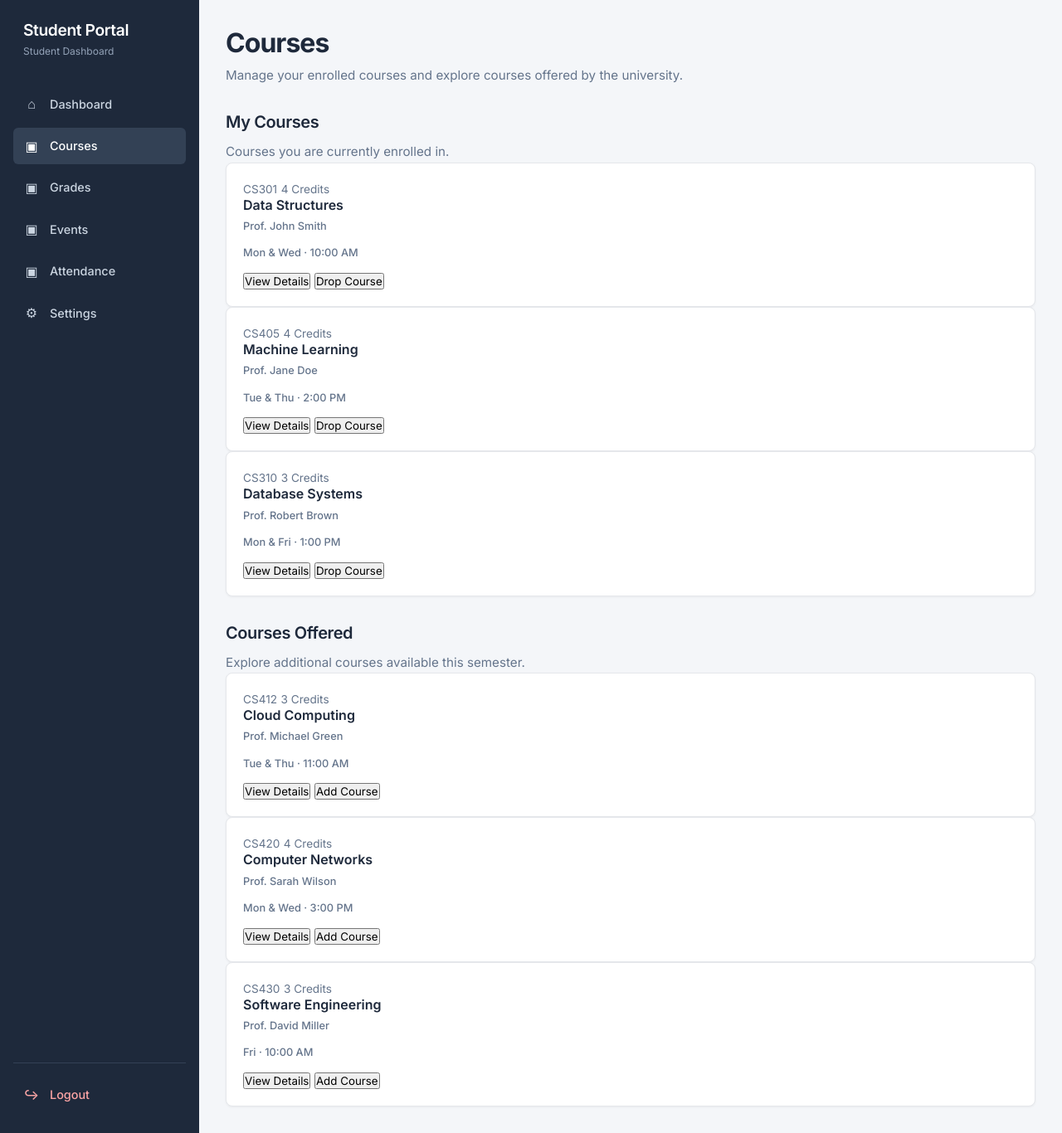
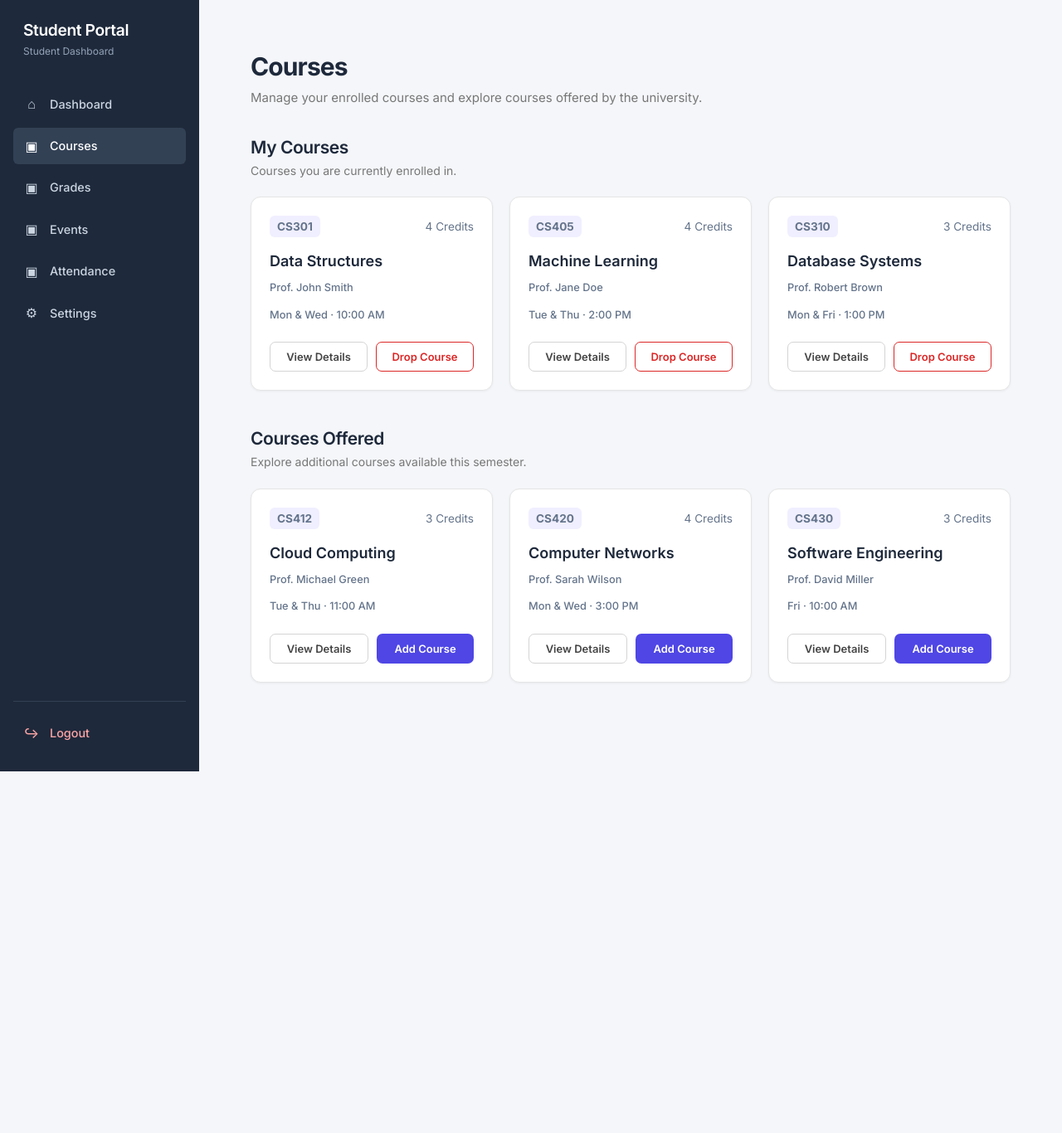
Before and after one commit to don-curleone/student-portal, a Flask app: page /courses in a window 1280 px wide. Shown: the whole page at 83% size. After the commit the page ends 930 px from the top, so only its background shows below. Run offline with Flask 3, Linux system fonts and the light colour scheme.

Commit message:
added css to courses

```diff
--- /dev/null
+++ b/static/courses.css
@@ -0,0 +1,219 @@
+/* =========================
+   COURSES PAGE
+   ========================= */
+
+.courses-page {
+    padding: 30px;
+    max-width: 1200px;
+    margin: 0 auto;
+}
+
+
+/* =========================
+   PAGE HEADER
+   ========================= */
+
+.page-header {
+    margin-bottom: 35px;
+}
+
+.page-header h1 {
+    margin: 0 0 8px;
+    font-size: 30px;
+}
+
+.page-header p {
+    margin: 0;
+    color: #777;
+    font-size: 15px;
+}
+
+
+/* =========================
+   COURSE SECTION
+   ========================= */
+
+.course-section {
+    margin-bottom: 45px;
+}
+
+.section-header {
+    margin-bottom: 20px;
+}
+
+.section-header h2 {
+    margin: 0 0 5px;
+    font-size: 21px;
+}
+
+.section-header p {
+    margin: 0;
+    color: #777;
+    font-size: 14px;
+}
+
+
+/* =========================
+   COURSE GRID
+   ========================= */
+
+.course-grid {
+    display: grid;
+    grid-template-columns: repeat(3, 1fr);
+    gap: 20px;
+}
+
+
+/* =========================
+   COURSE CARD
+   ========================= */
+
+.course-card {
+    background: #ffffff;
+    border: 1px solid #e5e5e5;
+    border-radius: 12px;
+    padding: 22px;
+    transition: transform 0.2s ease, box-shadow 0.2s ease;
+}
+
+.course-card:hover {
+    transform: translateY(-3px);
+    box-shadow: 0 8px 20px rgba(0, 0, 0, 0.08);
+}
+
+
+/* =========================
+   COURSE CARD HEADER
+   ========================= */
+
+.course-card-header {
+    display: flex;
+    justify-content: space-between;
+    align-items: center;
+    margin-bottom: 18px;
+}
+
+.course-code {
+    font-size: 13px;
+    font-weight: 700;
+    color: #4f46e5;
+    background: #f0efff;
+    padding: 5px 9px;
+    border-radius: 6px;
+}
+
+.course-credits {
+    font-size: 12px;
+    color: #777;
+}
+
+
+/* =========================
+   COURSE INFORMATION
+   ========================= */
+
+.course-card h3 {
+    margin: 0 0 12px;
+    font-size: 18px;
+}
+
+.professor {
+    margin: 0 0 7px;
+    font-size: 14px;
+    color: #444;
+}
+
+.schedule {
+    margin: 0;
+    font-size: 13px;
+    color: #888;
+}
+
+
+/* =========================
+   COURSE ACTIONS
+   ========================= */
+
+.course-actions {
+    display: flex;
+    gap: 10px;
+    margin-top: 22px;
+}
+
+.course-actions button {
+    flex: 1;
+    padding: 9px 12px;
+    border-radius: 7px;
+    font-size: 13px;
+    font-weight: 600;
+    cursor: pointer;
+    transition: 0.2s ease;
+}
+
+
+/* Add button */
+
+.add-button {
+    border: none;
+    background: #4f46e5;
+    color: white;
+}
+
+.add-button:hover {
+    background: #4338ca;
+}
+
+
+/* Drop button */
+
+.drop-button {
+    border: 1px solid #dc2626;
+    background: white;
+    color: #dc2626;
+}
+
+.drop-button:hover {
+    background: #dc2626;
+    color: white;
+}
+
+
+/* =========================
+   DETAILS BUTTON
+   ========================= */
+
+.details-button {
+    border: 1px solid #d4d4d4;
+    background: white;
+    color: #444;
+}
+
+.details-button:hover {
+    background: #f5f5f5;
+}
+
+
+/* =========================
+   RESPONSIVE
+   ========================= */
+
+@media (max-width: 900px) {
+
+    .course-grid {
+        grid-template-columns: repeat(2, 1fr);
+    }
+
+}
+
+
+@media (max-width: 600px) {
+
+    .courses-page {
+        padding: 20px;
+    }
+
+    .course-grid {
+        grid-template-columns: 1fr;
+    }
+
+}
--- a/templates/base.html
+++ b/templates/base.html
@@ -11,6 +11,7 @@
     {% block head %}
 <link rel="stylesheet" href="{{ url_for('static', filename='style.css') }}">
 <link rel="stylesheet" href="{{ url_for('static', filename='settings.css') }}">
+<link rel="stylesheet" href="{{ url_for('static', filename='courses.css') }}">
 {% endblock %}
 </head>
 
```
